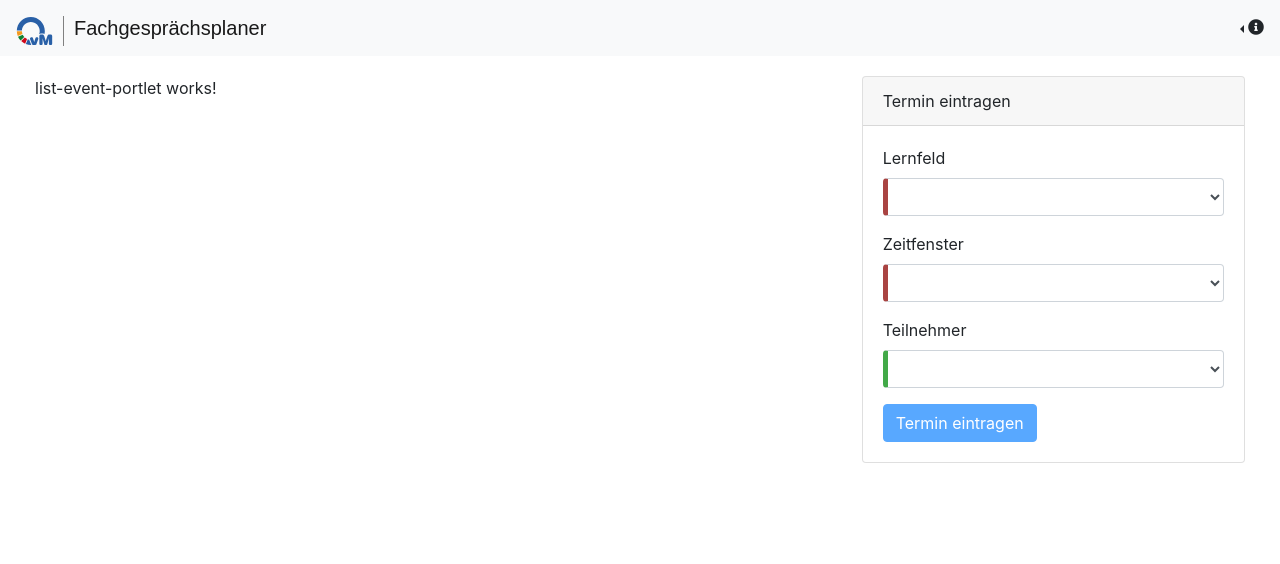
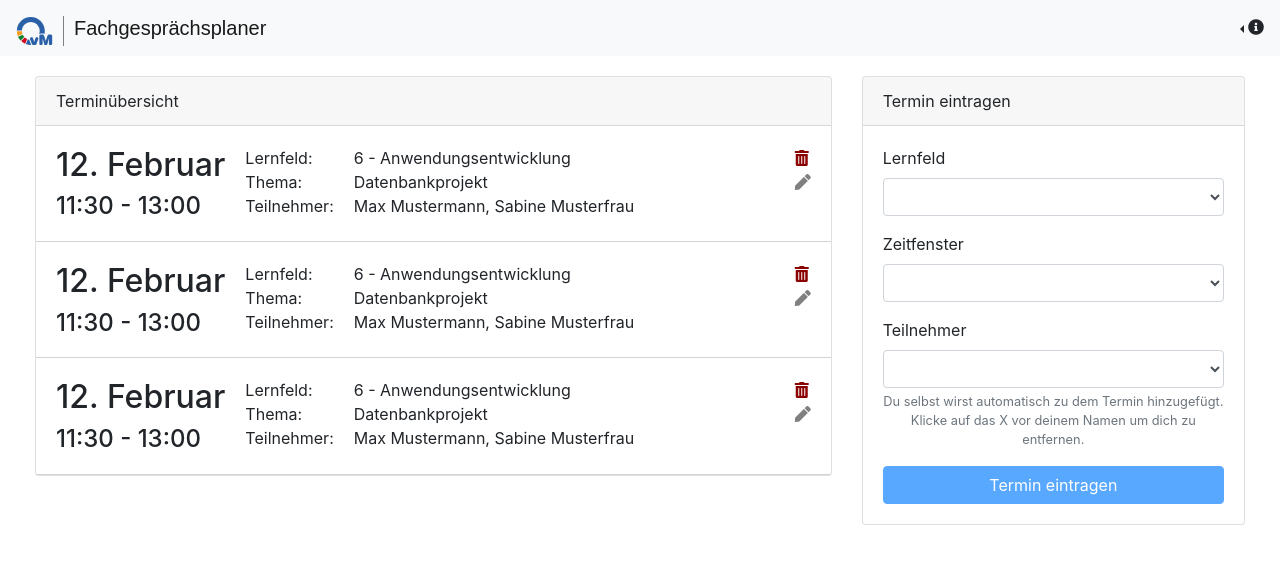
Before and after one commit to FachgespraechsplanerApp/fachgespraechsplaner-ui, an Angular app: page /dashboard in a window 1280 px wide. Shown: the top 564 px of the page. Built offline with nearby package versions, Linux system fonts and the light colour scheme.

Commit message:
ADD: event portlets to dashboard

```diff
--- a/src/app/components/add-event-portlet/add-event-portlet.component.css
+++ b/src/app/components/add-event-portlet/add-event-portlet.component.css
@@ -1,7 +1,7 @@
-.ng-valid[required], .ng-valid.required  {
-    border-left: 5px solid #42A948; /* green */
+.btn {
+    width: 100%;
 }
 
-.ng-invalid:not(form)  {
-    border-left: 5px solid #a94442; /* red */
+#info {
+    text-align: center;
 }
--- a/src/app/components/add-event-portlet/add-event-portlet.component.html
+++ b/src/app/components/add-event-portlet/add-event-portlet.component.html
@@ -17,10 +17,12 @@
         </select>
       </div>
       <div class="form-group">
+        <!-- TODO: replace with searchable multiselect (ASAP). -->
         <label for="member">Teilnehmer</label>
-        <select class="form-control" id="member" required [(ngModel)]="model.members" name="member">
+        <select class="form-control" id="member" required [(ngModel)]="model.members" name="member" aria-describedby="info">
           <option *ngFor="let member of members" [value]="member[0]">{{member[1]}}</option>
         </select>
+        <small id="info" class="form-text text-muted">Du selbst wirst automatisch zu dem Termin hinzugefügt.<br>Klicke auf das X vor deinem Namen um dich zu entfernen.</small>
       </div>
       <button type="submit" class="btn btn-primary" [disabled]="!addEventForm.form.valid">Termin eintragen</button>
     </form>
--- a/src/app/components/add-event-portlet/add-event-portlet.component.ts
+++ b/src/app/components/add-event-portlet/add-event-portlet.component.ts
@@ -19,6 +19,11 @@ export class AddEventPortletComponent implements OnInit {
     timeslots: any = [
         ['LF6', 1, 'LF6: AE-DB-3 Datenbankprojekt'],
         ['LF7', 2, 'LF7: Test']
+    ];
+    members: any = [
+        [1, 'b25a20_mustermann'],
+        [2, 'b25a20_mueller'],
+        [3, '_musterfrau'],
     ];
 
     availableTimeslots: any = [];
--- a/src/app/components/event/event.component.css
+++ b/src/app/components/event/event.component.css
@@ -0,0 +1,41 @@
+.event {
+    display: inline-flex;
+    justify-content: space-between;
+    width: 100%;
+}
+
+.left {
+    display: -webkit-box;
+    display: -moz-box;
+}
+
+.table {
+    margin-bottom: 0;
+}
+
+h4 {
+    margin-bottom: 0;
+}
+
+td {
+    padding: 0 0 0 20px;
+    border: none;
+}
+
+.deleteBtn {
+    color: darkred!important;
+}
+
+.deleteBtn:hover {
+    color: red!important;
+    cursor: pointer;
+}
+
+.editBtn {
+    color: gray!important;
+}
+
+.editBtn:hover {
+    color: black!important;
+    cursor: pointer;
+}
--- a/src/app/components/event/event.component.html
+++ b/src/app/components/event/event.component.html
@@ -1,3 +1,31 @@
-<p>
-  event works!
-</p>
+<div class="card-body" style="border-bottom: 1px solid lightgray;">
+    <div class="event">
+        <div class="left">
+            <div class="date">
+                <h2>12. Februar</h2>
+                <h4>11:30 - 13:00</h4>
+            </div>
+            <div class="table">
+                <table>
+                    <tr>
+                        <td>Lernfeld: </td>
+                        <td>6 - Anwendungsentwicklung</td>
+                    </tr>
+                    <tr>
+                        <td>Thema: </td>
+                        <td>Datenbankprojekt</td>
+                    </tr>
+                    <tr>
+                        <td>Teilnehmer: </td>
+                        <td>Max Mustermann, Sabine Musterfrau</td>
+                    </tr>
+                </table>
+            </div>
+        </div>
+        <div class="icons">
+            <a (click)="deleteEvent()" class="deleteBtn"><i class="fas fa-trash-alt"></i></a>
+            <br>
+            <a (click)="editEvent()" class="editBtn"><i class="fas fa-pen"></i></a>
+        </div>
+    </div>
+</div>
--- a/src/app/components/event/event.component.ts
+++ b/src/app/components/event/event.component.ts
@@ -1,15 +1,24 @@
-import { Component, OnInit } from '@angular/core';
+import {Component, OnInit} from '@angular/core';
 
 @Component({
-  selector: 'app-event',
-  templateUrl: './event.component.html',
-  styleUrls: ['./event.component.css']
+    selector: 'app-event',
+    templateUrl: './event.component.html',
+    styleUrls: ['./event.component.css']
 })
 export class EventComponent implements OnInit {
 
-  constructor() { }
+    constructor() {
+    }
 
-  ngOnInit() {
-  }
+    ngOnInit() {
+    }
+
+    editEvent() {
+        console.log('edit');
+    }
+
+    deleteEvent() {
+        console.log('delete');
+    }
 
 }
--- a/src/app/components/list-event-portlet/list-event-portlet.component.html
+++ b/src/app/components/list-event-portlet/list-event-portlet.component.html
@@ -1,3 +1,10 @@
-<p>
-  list-event-portlet works!
-</p>
+<div class="card">
+  <div class="card-header">
+    Terminübersicht
+  </div>
+  <div>
+    <app-event></app-event>
+    <app-event></app-event>
+    <app-event></app-event>
+  </div>
+</div>
--- a/src/app/views/dashboard/dashboard.component.html
+++ b/src/app/views/dashboard/dashboard.component.html
@@ -1,8 +1,8 @@
 <div class="row">
-  <div class="col-8 col-md-8 col-sm-8">
+  <div class="col-md-8">
     <app-list-event-portlet></app-list-event-portlet>
   </div>
-  <div class="col-4 col-md-4 col-sm-4">
+  <div class="col-md-4">
     <app-add-event-portlet></app-add-event-portlet>
   </div>
 </div>
```
Also changed, not shown: 1 other file (tests, documents, lock files or other folders).
